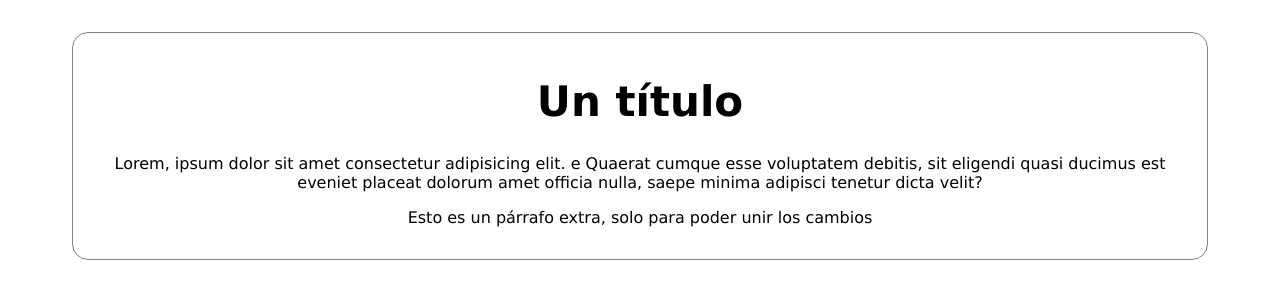
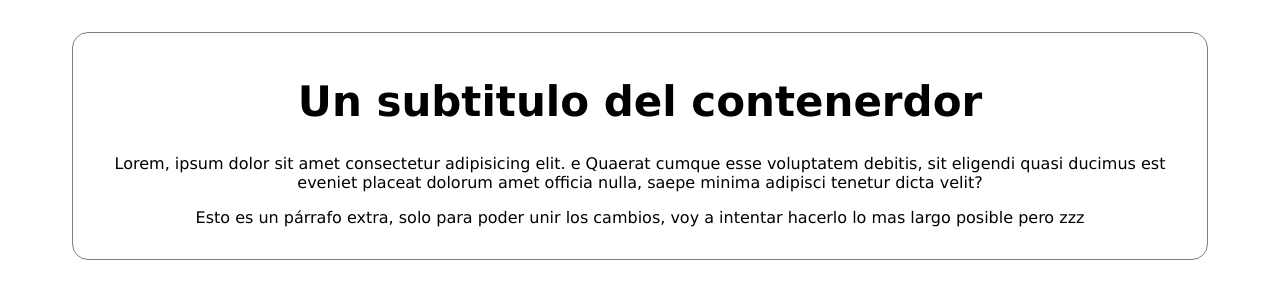
Before and after one commit to AyrtonAranibar/GitHubPractice, a plain HTML site: page index.html in a window 1280 px wide. Drawn offline with Linux system fonts and the light colour scheme.

Commit message:
mejora de texto

```diff
--- a/index.html
+++ b/index.html
@@ -10,13 +10,14 @@
     <body>
 
         <div class="contenedor1">
-            <h1> Un título</h1>
+            <h1> Un subtitulo del contenerdor</h1>
             <p>Lorem, ipsum dolor sit amet consectetur adipisicing elit. e
                 Quaerat cumque esse voluptatem debitis, sit eligendi quasi
                 ducimus est eveniet placeat dolorum amet officia nulla,
                 saepe minima adipisci tenetur dicta velit?</p>
             <p>
-                Esto es un párrafo extra, solo para poder unir los cambios
+                Esto es un párrafo extra, solo para poder unir los cambios,
+                voy a intentar hacerlo lo mas largo posible pero zzz
             </p>
         </div>
     </body>
```
